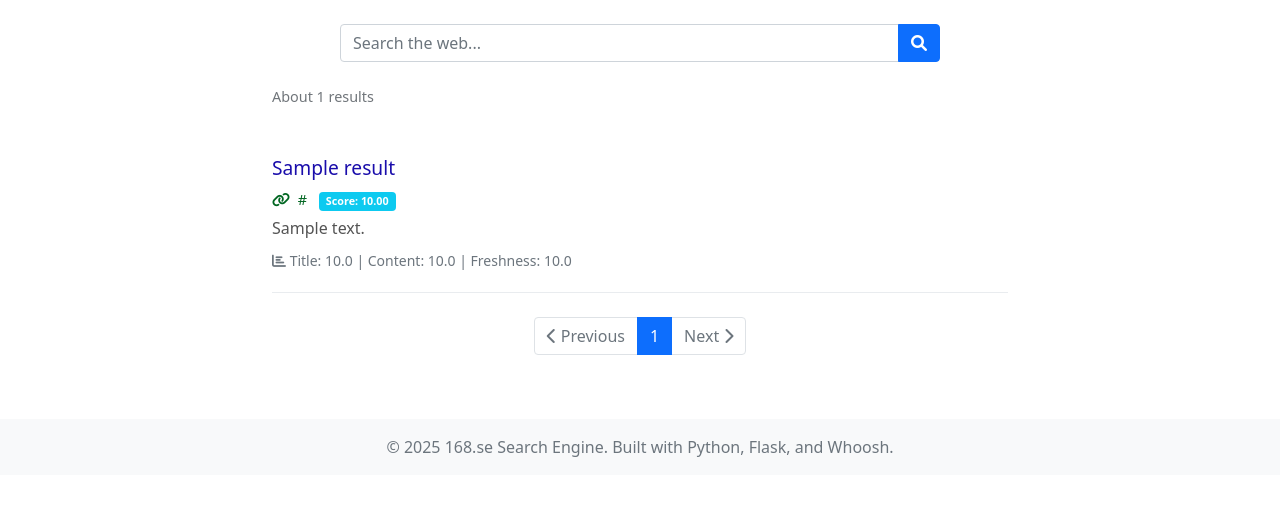
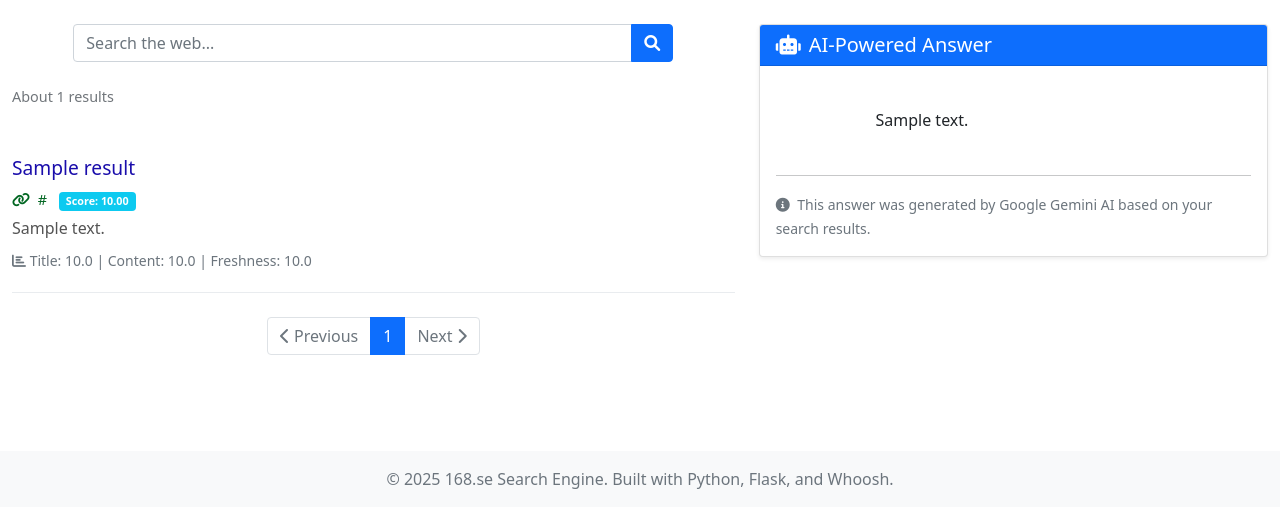
Before and after one commit to dheepakshakthi/168, a Flask app: template search_engine/templates/search_results.html in a window 1280 px wide. Shown: the part 86-614 px from the top of the page. Run offline with Flask 3, Linux system fonts and the light colour scheme; the template is opened without the code that fills it: most values are stand-ins (such as "Sample title", 1, 10 or a date in 2020).

Commit message:
gemini_integration

```diff
--- a/requirements.txt
+++ b/requirements.txt
@@ -6,3 +6,4 @@ nltk==3.8.1
 lxml==4.9.3
 urllib3==2.0.4
 schedule==1.2.0
+google-generativeai==0.8.5
--- a/search_engine/app.py
+++ b/search_engine/app.py
@@ -2,11 +2,16 @@ from flask import Flask, render_template, request, jsonify, redirect, url_for
 import os
 import sys
 import logging
+import google.generativeai as genai
 
 # Add the search engine to the path
 sys.path.append(os.path.dirname(os.path.abspath(__file__)))
 
 from search_engine import SearchEngine
+
+# Configure Gemini API
+GEMINI_API_KEY = "AIzaSyA65OUYYQZPgRPWQHd1RIt9Sclt9gJdWQE"
+genai.configure(api_key=GEMINI_API_KEY)
 
 app = Flask(__name__)
 app.secret_key = 'your-secret-key-here'
@@ -28,6 +33,32 @@ def index():
                          stats=stats,
                          popular_queries=popular_queries)
 
+def get_gemini_answer(query, search_results):
+    """Get AI-generated answer from Gemini"""
+    try:
+        model = genai.GenerativeModel('gemini-2.5-flash')
+
+        # Create context from search results
+        context = ""
+        for i, result in enumerate(search_results[:3], 1):
+            snippet = result.get('meta_description') or result.get('content', '')[:300]
+            context += f"\n[Source {i}]: {snippet}\n"
+
+        # Create prompt
+        prompt = f"""Based on the search query and the following search results, provide a comprehensive and accurate answer to the user's question. Be concise but informative.
+
+Query: {query}
+
+Search Results Context:{context}
+
+Please provide a helpful answer based on the available information. If the search results don't contain relevant information, provide a general answer based on your knowledge and mention that specific sources weren't found."""
+
+        response = model.generate_content(prompt)
+        return response.text
+    except Exception as e:
+        logger.error(f"Error getting Gemini answer: {str(e)}")
+        return None
+
 @app.route('/search')
 def search():
     """Handle search requests"""
@@ -47,6 +78,11 @@ def search():
     # Get results for current page
     page_results = results[offset:offset + per_page]
 
+    # Get AI answer from Gemini (only for first page)
+    ai_answer = None
+    if page == 1 and results:
+        ai_answer = get_gemini_answer(query, results)
+
     # Check if there are more results
     has_next = len(results) > offset + per_page
     has_prev = page > 1
@@ -57,7 +93,8 @@ def search():
                          page=page,
                          has_next=has_next,
                          has_prev=has_prev,
-                         total_results=len(results))
+                         total_results=len(results),
+                         ai_answer=ai_answer)
 
 @app.route('/api/search')
 def api_search():
--- a/search_engine/templates/search_results.html
+++ b/search_engine/templates/search_results.html
@@ -3,9 +3,9 @@
 {% block title %}Search Results for "{{ query }}" - 168.se{% endblock %}
 
 {% block content %}
-<div class="container mt-4">
+<div class="container-fluid mt-4">
     <div class="row">
-        <div class="col-lg-8 mx-auto">
+        <div class="col-lg-7">
             <!-- Search box -->
             <form action="{{ url_for('search') }}" method="GET" class="search-box mb-4">
                 <div class="input-group">
@@ -73,7 +73,7 @@
                 {% endfor %}
 
                 <!-- Pagination -->
-                <nav aria-label="Search results pagination" class="mt-4">
+                <nav aria-label="Search results pagination" class="mt-4 mb-5">
                     <ul class="pagination justify-content-center">
                         {% if has_prev %}
                         <li class="page-item">
@@ -128,6 +128,29 @@
                 </div>
             {% endif %}
         </div>
+
+        <!-- AI Answer Panel (Right Side) -->
+        <div class="col-lg-5">
+            {% if ai_answer and page == 1 %}
+            <div class="card shadow-sm sticky-top" style="top: 20px;">
+                <div class="card-header bg-primary text-white">
+                    <h5 class="mb-0">
+                        <i class="fas fa-robot me-2"></i>AI-Powered Answer
+                    </h5>
+                </div>
+                <div class="card-body">
+                    <div class="ai-answer-content" style="white-space: pre-wrap; line-height: 1.6;">
+                        {{ ai_answer }}
+                    </div>
+                    <hr>
+                    <small class="text-muted">
+                        <i class="fas fa-info-circle me-1"></i>
+                        This answer was generated by Google Gemini AI based on your search results.
+                    </small>
+                </div>
+            </div>
+            {% endif %}
+        </div>
     </div>
 </div>
 {% endblock %}
```
